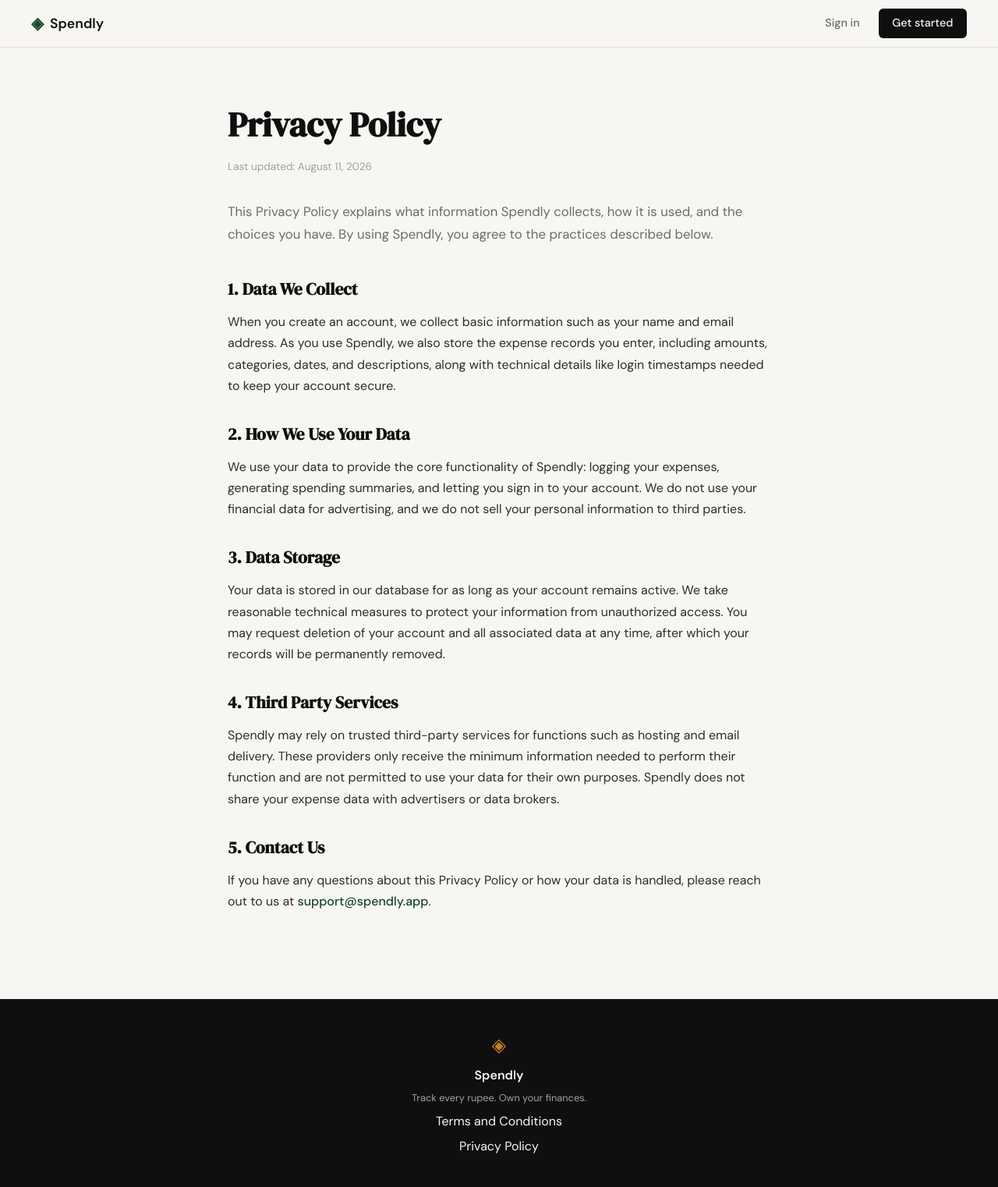
After one commit to techwithans/Spendly, a Flask app: page /privacy in a window 1280 px wide. The commit adds this page. Shown: the whole page at 78% size. Run offline with Flask 3, Linux system fonts and the light colour scheme.

Commit message:
add privacy policy page

```diff
--- a/app.py
+++ b/app.py
@@ -25,6 +25,11 @@ def login():
 @app.route("/terms")
 def terms():
     return render_template("terms.html")
+
+
+@app.route("/privacy")
+def privacy():
+    return render_template("privacy.html")
 
 
 # ------------------------------------------------------------------ #
--- a/static/css/style.css
+++ b/static/css/style.css
@@ -523,6 +523,15 @@ a { color: inherit; text-decoration: none; }
     line-height: 1.7;
 }
 
+.legal-link {
+    color: var(--accent);
+    font-weight: 500;
+}
+
+.legal-link:hover {
+    text-decoration: underline;
+}
+
 /* ------------------------------------------------------------------ */
 /* Footer                                                              */
 /* ------------------------------------------------------------------ */
--- a/templates/base.html
+++ b/templates/base.html
@@ -35,7 +35,7 @@
             <span class="footer-name">Spendly</span>
             <p class="footer-copy">Track every rupee. Own your finances.</p>
             <a href="{{ url_for('terms') }}">Terms and Conditions</a>
-            <a href="#">Privacy Policy</a>
+            <a href="{{ url_for('privacy') }}">Privacy Policy</a>
         </div>
     </footer>
 
--- /dev/null
+++ b/templates/privacy.html
@@ -0,0 +1,70 @@
+{% extends "base.html" %}
+
+{% block title %}Privacy Policy — Spendly{% endblock %}
+
+{% block content %}
+
+<section class="legal">
+    <div class="legal-inner">
+        <h1 class="legal-title">Privacy Policy</h1>
+        <p class="legal-updated">Last updated: August 11, 2026</p>
+
+        <p class="legal-intro">
+            This Privacy Policy explains what information Spendly collects, how it is used,
+            and the choices you have. By using Spendly, you agree to the practices described
+            below.
+        </p>
+
+        <div class="legal-section">
+            <h2>1. Data We Collect</h2>
+            <p>
+                When you create an account, we collect basic information such as your name and
+                email address. As you use Spendly, we also store the expense records you enter,
+                including amounts, categories, dates, and descriptions, along with technical
+                details like login timestamps needed to keep your account secure.
+            </p>
+        </div>
+
+        <div class="legal-section">
+            <h2>2. How We Use Your Data</h2>
+            <p>
+                We use your data to provide the core functionality of Spendly: logging your
+                expenses, generating spending summaries, and letting you sign in to your account.
+                We do not use your financial data for advertising, and we do not sell your
+                personal information to third parties.
+            </p>
+        </div>
+
+        <div class="legal-section">
+            <h2>3. Data Storage</h2>
+            <p>
+                Your data is stored in our database for as long as your account remains active.
+                We take reasonable technical measures to protect your information from
+                unauthorized access. You may request deletion of your account and all associated
+                data at any time, after which your records will be permanently removed.
+            </p>
+        </div>
+
+        <div class="legal-section">
+            <h2>4. Third Party Services</h2>
+            <p>
+                Spendly may rely on trusted third-party services for functions such as hosting
+                and email delivery. These providers only receive the minimum information needed
+                to perform their function and are not permitted to use your data for their own
+                purposes. Spendly does not share your expense data with advertisers or data
+                brokers.
+            </p>
+        </div>
+
+        <div class="legal-section">
+            <h2>5. Contact Us</h2>
+            <p>
+                If you have any questions about this Privacy Policy or how your data is handled,
+                please reach out to us at
+                <a href="mailto:support@spendly.app" class="legal-link">support@spendly.app</a>.
+            </p>
+        </div>
+    </div>
+</section>
+
+{% endblock %}
```
